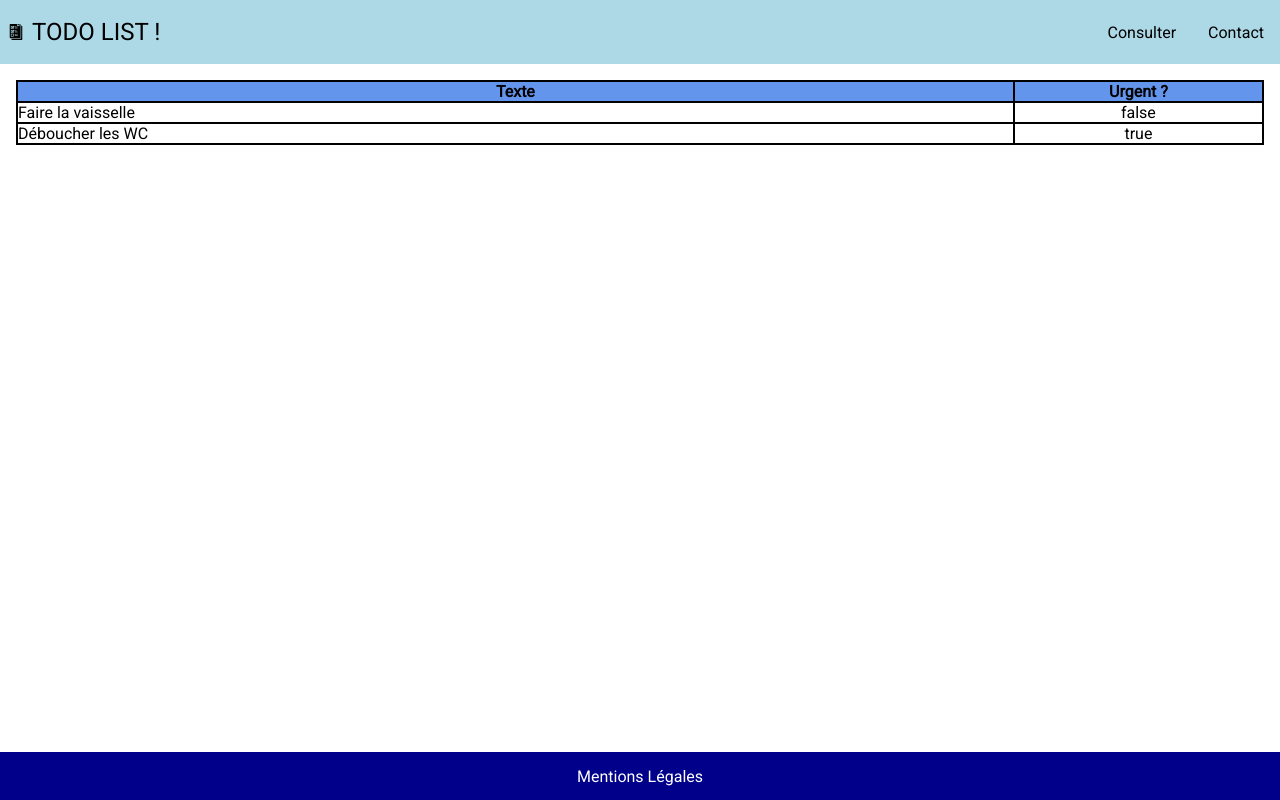
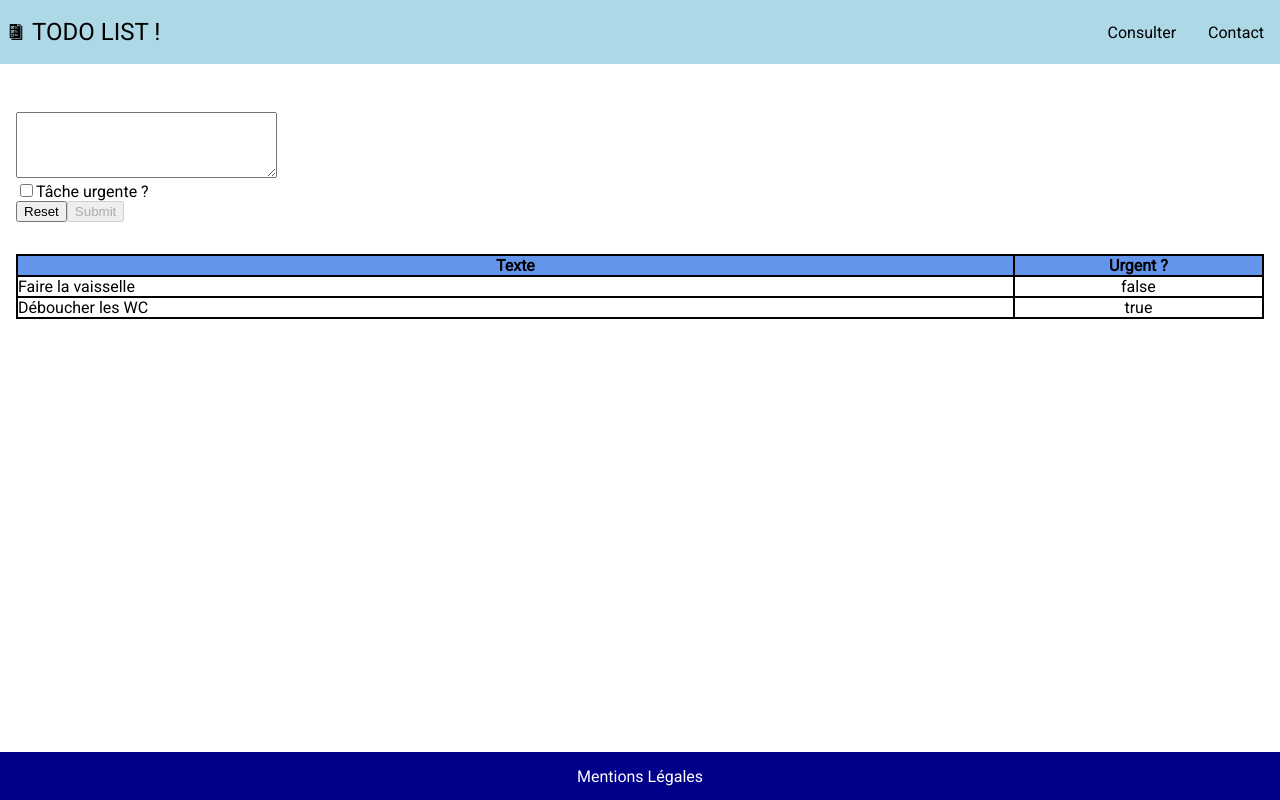
Before and after one commit to IvanSutter/formation-js-todolist, an Angular app: page /list in a window 1280 px wide. Built offline with nearby package versions, Linux system fonts and the light colour scheme; a web font is replaced by a local one.

Commit message:
Ajout TodoRecord en dur

```diff
--- a/src/app/routes/app-routing.module.ts
+++ b/src/app/routes/app-routing.module.ts
@@ -1,8 +1,8 @@
 import { CommonModule } from '@angular/common';
 import { NgModule } from '@angular/core';
 import { Routes, RouterModule } from '@angular/router';
+import { ReactiveFormsModule } from '@angular/forms';
 import { HomeComponent } from './home/home.component';
-import { componentFactoryName } from '@angular/compiler';
 import { ContactComponent } from './contact/contact.component';
 import { ListComponent } from './list/list.component';
 import { LegalComponent } from './legal/legal.component';
@@ -17,7 +17,7 @@ const routes: Routes = [
 ];
 
 @NgModule({
-  imports: [RouterModule.forRoot(routes), CommonModule],
+  imports: [RouterModule.forRoot(routes), CommonModule, ReactiveFormsModule],
   exports: [RouterModule],
   declarations: [HomeComponent, ContactComponent, ListComponent, LegalComponent, NotFoundComponent]
 })
--- a/src/app/routes/list/list.component.html
+++ b/src/app/routes/list/list.component.html
@@ -1,3 +1,16 @@
+<form [formGroup]="f" (ngSubmit)="onSubmit()">
+  <div>
+    <textarea cols="30" rows="4" formControlName="text"></textarea>
+  </div>
+  <div>
+    <label><input type="checkbox" formControlName="isUrgent">Tâche urgente ?</label>
+  </div>
+  <div>
+    <button type="reset">Reset</button>
+    <button [disabled]="f.invalid">Submit</button>
+  </div>
+</form>
+
 <div class="table">
   <div class="row header">
     <div class="col col-1">Texte</div>
--- a/src/app/routes/list/list.component.scss
+++ b/src/app/routes/list/list.component.scss
@@ -27,3 +27,7 @@
         }
     }
 }
+
+form {
+    padding: 2rem 0;
+}
--- a/src/app/routes/list/list.component.ts
+++ b/src/app/routes/list/list.component.ts
@@ -1,4 +1,5 @@
 import { Component, OnInit } from '@angular/core';
+import { FormGroup, FormControl, Validators } from '@angular/forms';
 
 interface TodoRecord {
   text: string;
@@ -13,6 +14,11 @@ interface TodoRecord {
 export class ListComponent implements OnInit {
 
   todolist: TodoRecord[];
+
+  f = new FormGroup({
+    text: new FormControl('', [Validators.required]),
+    isUrgent: new FormControl(false)
+  });
 
   constructor() { }
 
@@ -29,4 +35,8 @@ export class ListComponent implements OnInit {
     ];
   }
 
+  onSubmit() {
+    console.log("test");
+    this.todolist.push(this.f.value);
+  }
 }
```
